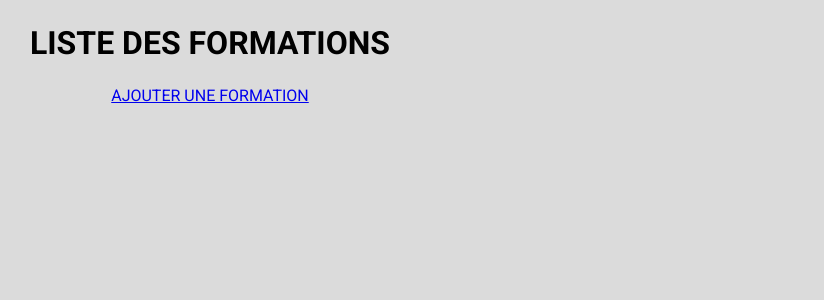
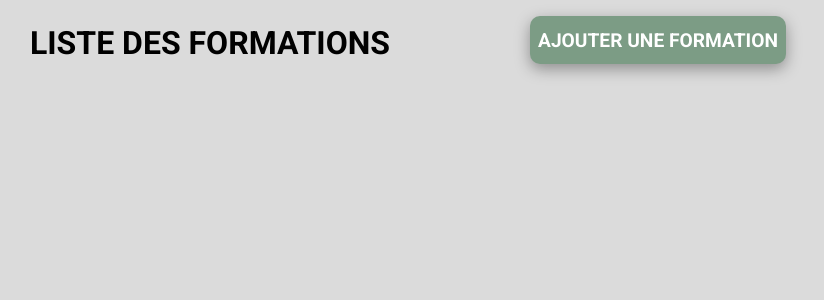
Before and after one commit to David-SDA/SymfonySession, a Symfony app: template templates/formation/index.html.twig in a window 1280 px wide. Shown: the part 64-364 px from the top of the page, without its empty margins (430-1254 px from the left). Run offline with Twig, Linux system fonts and the light colour scheme; the template is opened without the code that fills it, so the values that code supplies are empty; some libraries are stand-ins or nearby versions.

Commit message:
Ajout style page de listage des formations

```diff
--- a/public/css/style.css
+++ b/public/css/style.css
@@ -186,6 +186,7 @@ form{
     border-collapse: collapse;
     border-radius: 10px;
     overflow: hidden;
+    table-layout: fixed;
     box-shadow: rgba(100, 100, 111, 0.2) 0px 7px 29px 0px;
 }
 .tableau thead{
@@ -222,3 +223,30 @@ form{
 .tableau .fa-trash{
     color: #dd2121;
 }
+
+/*************************************************************************/
+/* Les boutons d'ajout qui sont principalement dans les pages de listage */
+/*************************************************************************/
+.boutonAjout{
+    background-color: #7c9c85;
+    color: #fff;
+    height: 6vh;
+    width: 20vw;
+    align-self: flex-end;
+    position: fixed;
+    margin: 2vh 5vw 0 0;
+    border-radius: 10px;
+    text-align: center;
+    display: flex;
+    justify-content: center;
+    align-items: center;
+    font-size: 1.2em;
+    font-weight: 700;
+    text-decoration: none;
+    cursor: pointer;
+    box-shadow: rgba(0, 0, 0, 0.35) 0px 5px 15px;
+    transition: all 0.5s;
+}
+.boutonAjout:hover{
+    transform: scale(0.9);
+}
--- a/templates/formation/index.html.twig
+++ b/templates/formation/index.html.twig
@@ -5,9 +5,9 @@
 {% block body %}
     <div class="page">
         <h1 class="titrePage">LISTE DES FORMATIONS</h1>
-        <a href="{{ path('add_formation') }}">AJOUTER UNE FORMATION</a>
+        <a href="{{ path('add_formation') }}" class="boutonAjout">AJOUTER UNE FORMATION</a>
         {% if formations %}
-            <table>
+            <table class="tableau">
                 <thead>
                     <tr>
                         <th>Formation</th>
@@ -22,6 +22,8 @@
                             <td>{{ formation.sessions | length }}</td>
                             {% if formation.sessions | length == 0 %}
                                 <td><a href="{{ path('delete_formation', { 'id' : formation.id }) }}"><i class="fa-solid fa-trash"></i></a></td>
+                            {% else %}
+                                <td></td>
                             {% endif %}
                         </tr>
                     {% endfor %}
```
